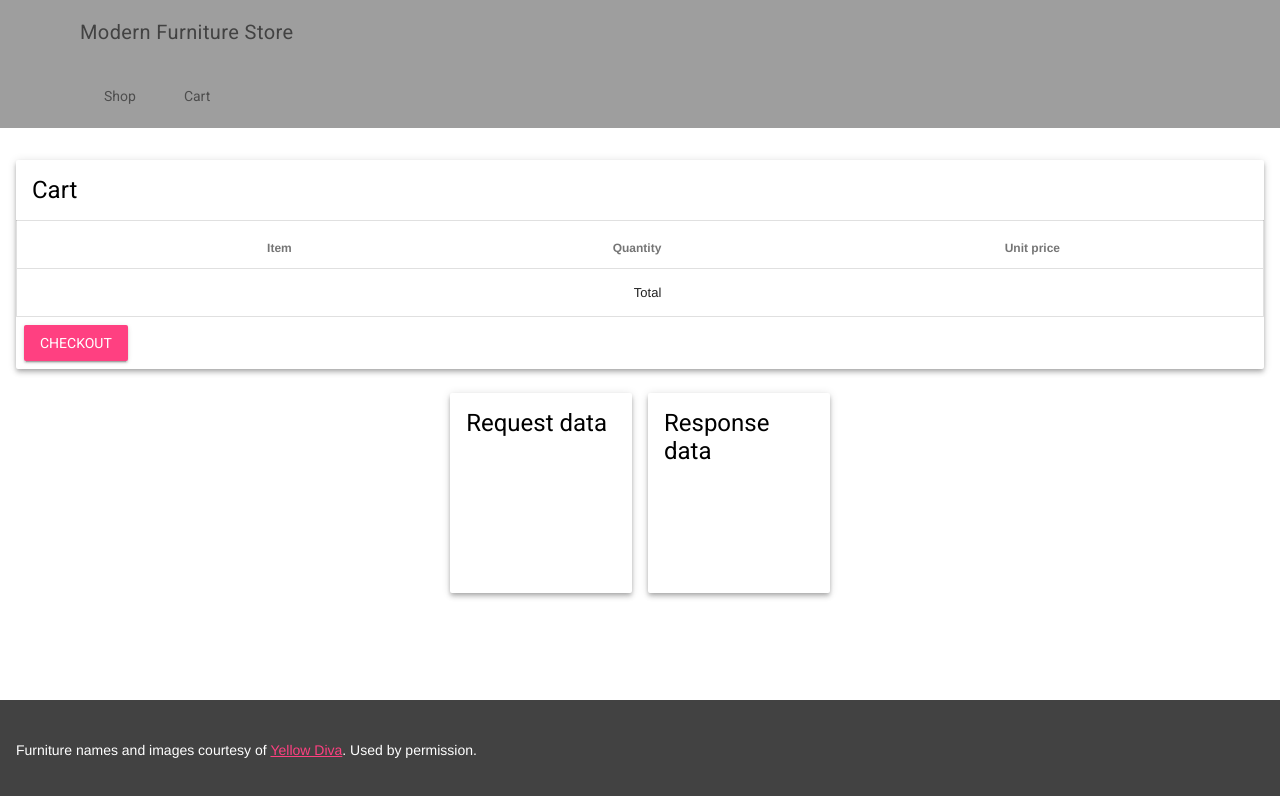
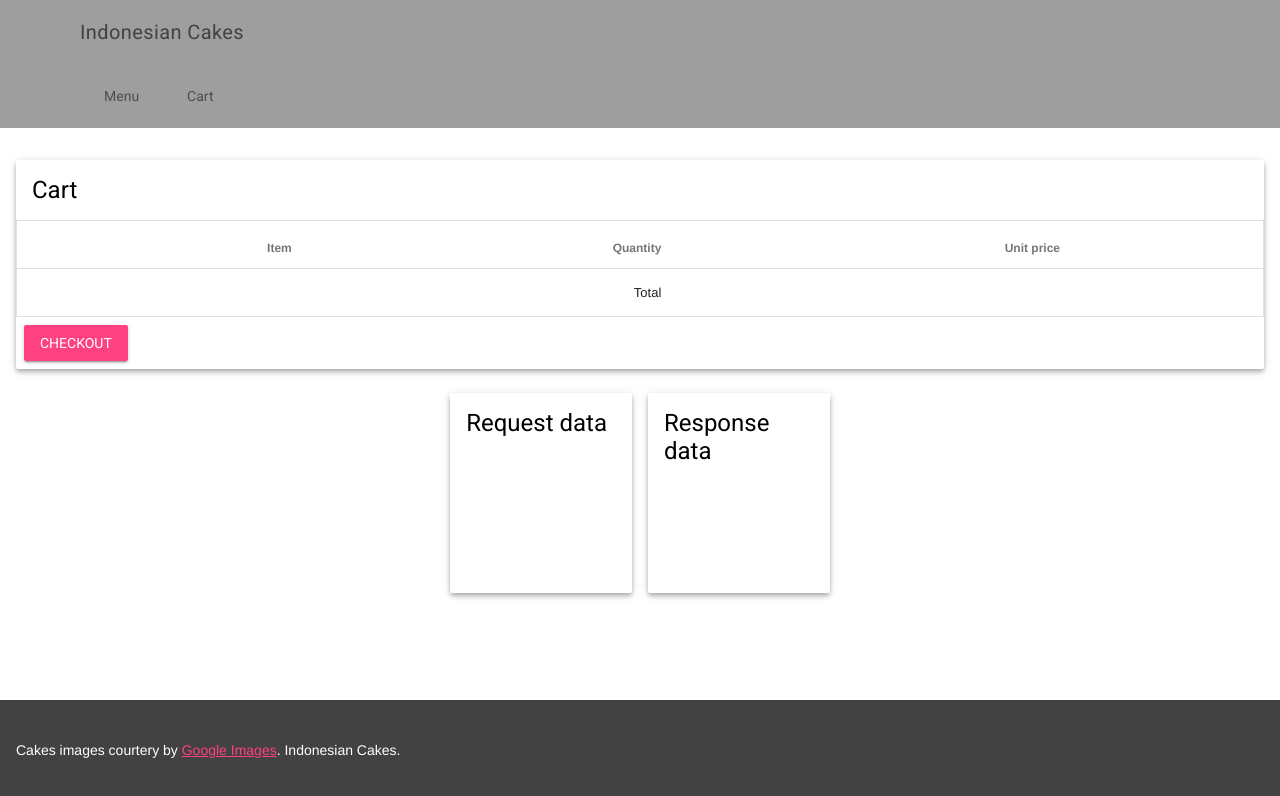
Before and after one commit to imamdigmi/pwa-indonesian-cakes, a website with bundled scripts: page app/index.html in a window 1280 px wide. Built offline with nearby package versions, Linux system fonts and the light colour scheme; files whose address does not match are found by name; what app, features would draw is missing.

Commit message:
Fucking text

```diff
--- a/app/index.html
+++ b/app/index.html
@@ -34,7 +34,7 @@
     <meta name="msapplication-TileImage" content="images/touch/ms-touch-icon-144x144-precomposed.png">
     <meta name="msapplication-TileColor" content="#2F3BA2">
 
-    <title>PWA Furniture Store</title>
+    <title>Indonesian Cakes</title>
     <link rel="stylesheet" href="https://fonts.googleapis.com/css?family=Roboto:regular,bold,italic,thin,light,bolditalic,black,medium&amp;lang=en">
     <link rel="stylesheet" href="https://code.getmdl.io/1.2.0/material.grey-pink.min.css" />
     <link rel="stylesheet" href="styles/main.css" />
@@ -55,12 +55,12 @@
             <div class="mdl-layout__header-row portfolio-logo-row">
                 <span class="mdl-layout__title">
                     <div class="portfolio-logo"></div>
-                    <span class="mdl-layout__title">Modern Furniture Store</span>
+                    <span class="mdl-layout__title">Indonesian Cakes</span>
                 </span>
             </div>
             <div class="mdl-layout__header-row portfolio-navigation-row">
                 <nav class="mdl-navigation mdl-typography--body-1-force-preferred-font">
-                  <a class="mdl-navigation__link is-active" href="#shop">Shop</a>
+                  <a class="mdl-navigation__link is-active" href="#shop">Menu</a>
                   <a class="mdl-navigation__link" href="#cart">Cart</a>
                 </nav>
             </div>
@@ -202,9 +202,9 @@
         <!-- Common bottom of screen -->
         <footer class="mdl-mini-footer">
             <div class="mdl-mini-footer__left-section">
-                <div class="mdl-logo">Furniture names and images courtesy of
-                  <a href="http://www.yellowdiva.com/products/" target="_blank">Yellow Diva</a>.
-                  Used by permission.
+                <div class="mdl-logo">Cakes images courtery by
+                  <a href="http://images.google.com/" target="_blank">Google Images</a>.
+                  Indonesian Cakes.
                 </div>
             </div>
         </footer>
```
